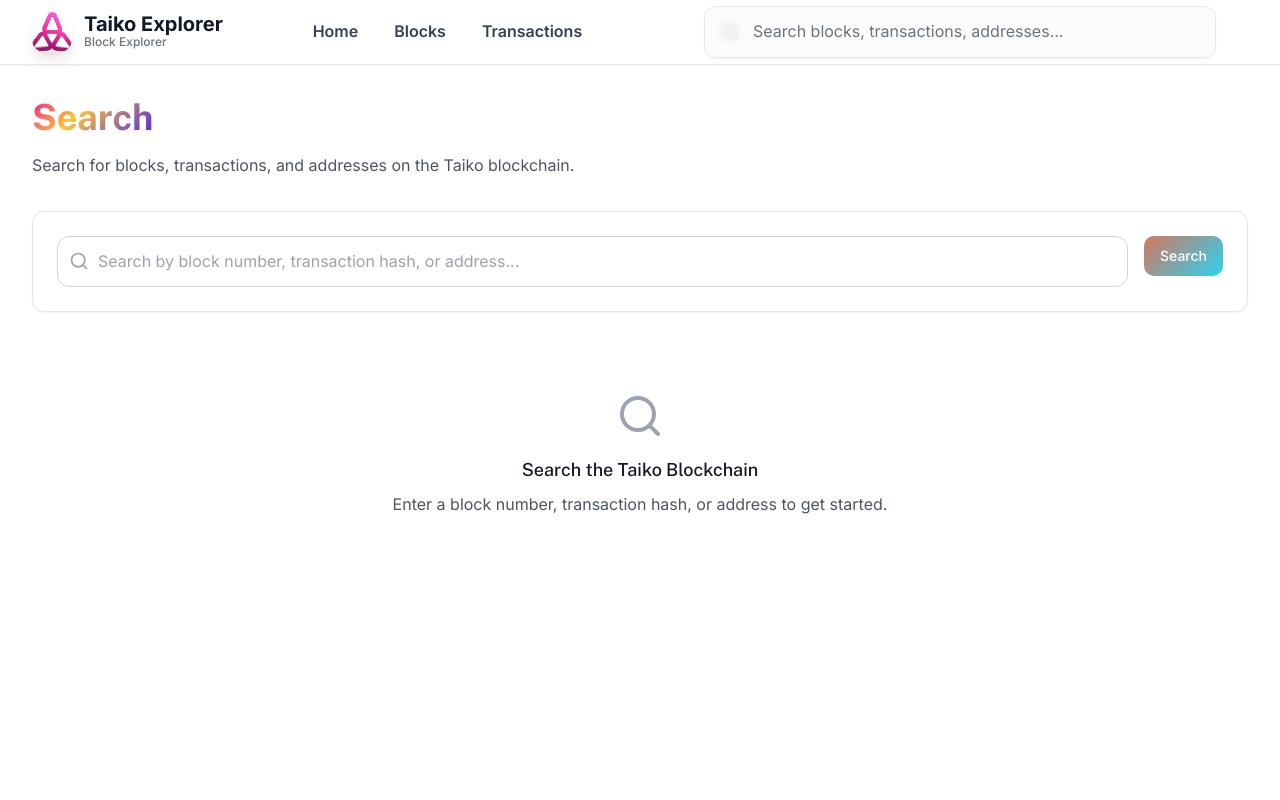
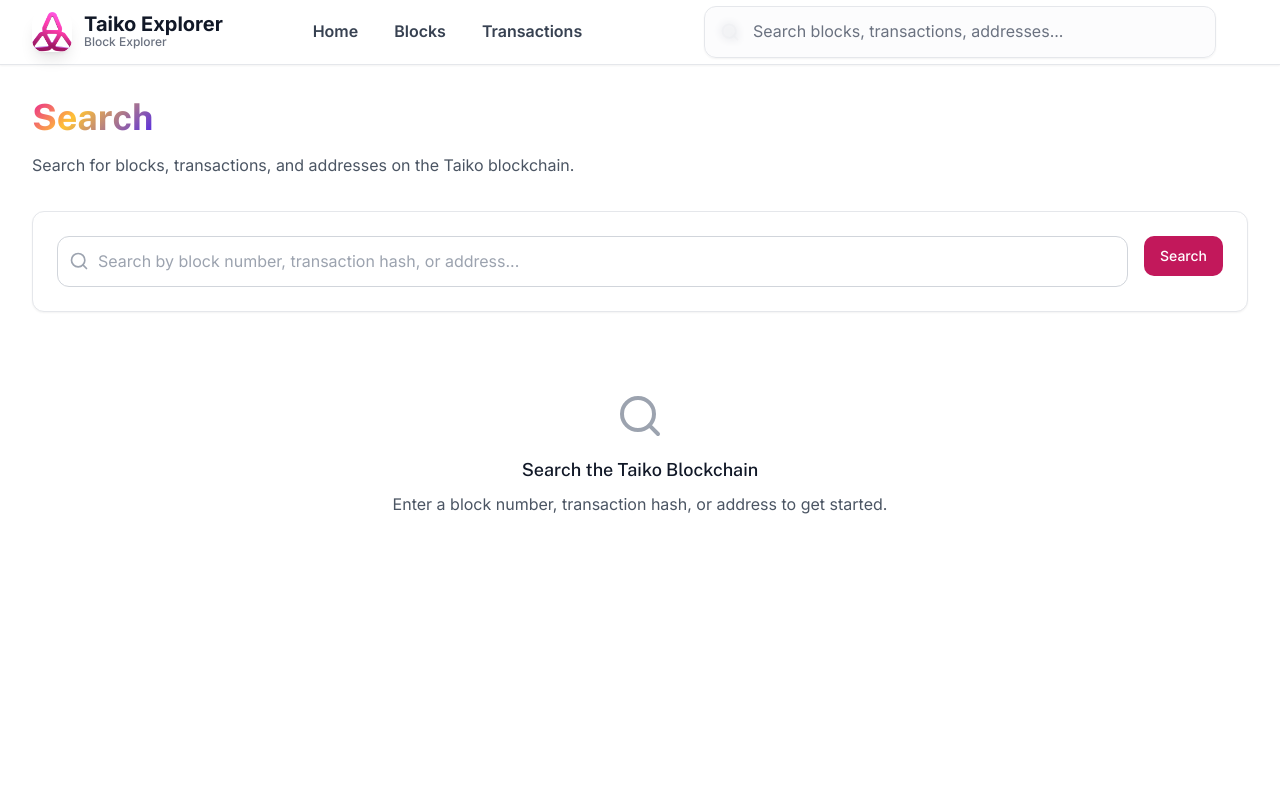
Before and after one commit to davloio/taiko-explorer-frontend, a Next.js app: page /search in a window 1280 px wide. Shown: the top 800 px of the page. Built offline with nearby package versions, Linux system fonts and the light colour scheme.

Commit message:
Update button component to use solid colors instead of rainbow gradient

```diff
--- a/src/components/ui/button.tsx
+++ b/src/components/ui/button.tsx
@@ -18,7 +18,7 @@
           "bg-secondary text-secondary-foreground hover:bg-secondary/80",
         ghost: "hover:bg-accent hover:text-accent-foreground",
         link: "text-primary underline-offset-4 hover:underline",
-        taiko: "bg-taiko-gradient text-white hover:opacity-90 transition-opacity",
+        taiko: "bg-[#C2185B] text-white hover:bg-[#A91350] transition-colors",
         "taiko-outline": "border-2 border-taiko-pink text-taiko-pink hover:bg-taiko-pink hover:text-white",
       },
       size: {
```
